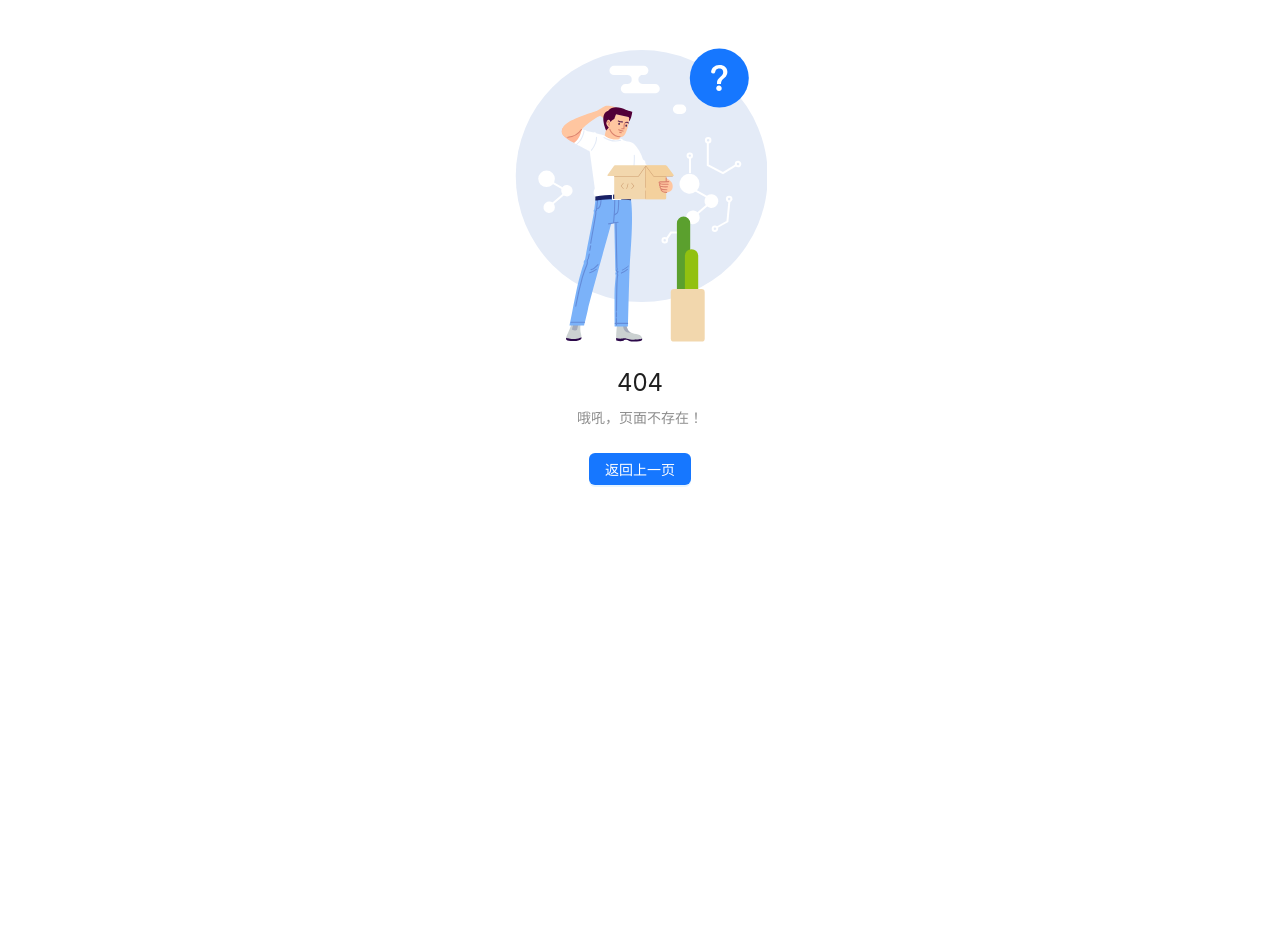
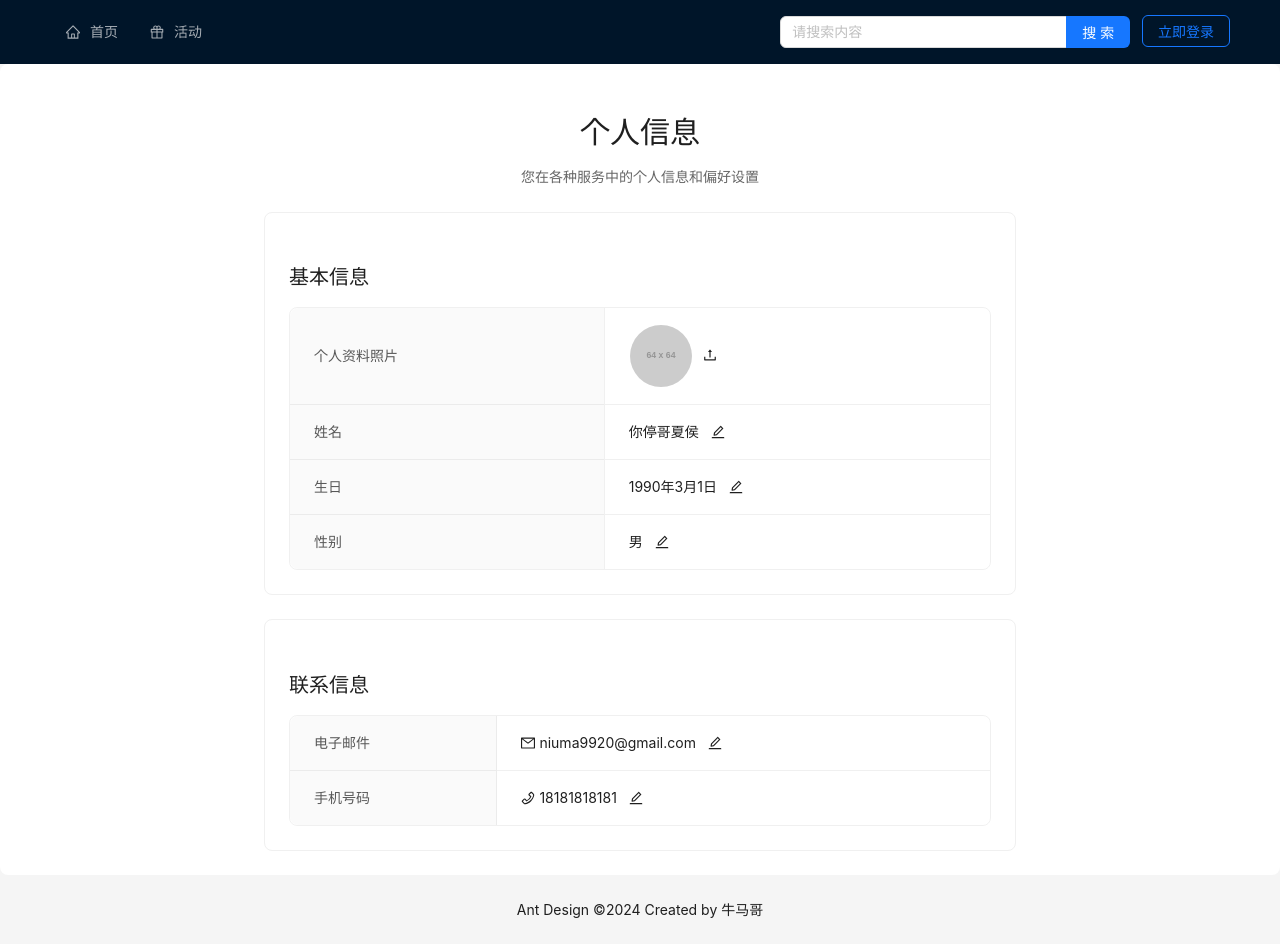
Before and after one commit to VH992098059/antd_template, a React (Vite) app: page /account/profile in a window 1280 px wide. Before the commit this address had no page. Before the commit the page ends 800 px from the top, so only its background shows below. Built offline with nearby package versions, Linux system fonts and the light colour scheme.

Commit message:
antd_template

```diff
--- a/package.json
+++ b/package.json
@@ -15,6 +15,7 @@
     "@types/react-transition-group": "^4.4.12",
     "antd": "^5.22.5",
     "axios": "^1.7.9",
+    "dayjs": "^1.11.13",
     "http-proxy-middleware": "^3.0.3",
     "jwt-decode": "^4.0.0",
     "md-editor-rt": "^5.1.1",
--- a/src/api/dataApi.tsx
+++ b/src/api/dataApi.tsx
@@ -8,7 +8,6 @@ const api=axios.create({
 //请求拦截器
 api.interceptors.request.use(
     (config) => {
-        console.log(config);
         const token=localStorage.getItem("auth");
         if(token){
             config.headers.Authorization = "Bearer "+token;
@@ -23,7 +22,6 @@ api.interceptors.request.use(
 //响应拦截器
 api.interceptors.response.use(
     (response)=>{
-        console.log(response);
         const code=response.data.code;
         switch (code){
             case "200":
--- a/src/layout/Home/HeaderModel/AvaterModel/AvaterModel.tsx
+++ b/src/layout/Home/HeaderModel/AvaterModel/AvaterModel.tsx
@@ -1,4 +1,4 @@
-import { useState, useContext, useEffect } from 'react';
+import { useState, useContext} from 'react';
 import { Link } from 'react-router-dom';
 import { Avatar, Badge, Button, Dropdown, message } from 'antd';
 import { UserOutlined } from '@ant-design/icons';
@@ -8,6 +8,7 @@ import MyContext from "./AvaterContext"
 const AvatarModal: React.FC = () => {
   const [dropdownOpen, setDropdownOpen] = useState(false);
   const context=useContext(MyContext)
+
   const handleLogout = async () => {
     try {
       setDropdownOpen(false);
@@ -24,7 +25,12 @@ const AvatarModal: React.FC = () => {
       key: 'user-info',
       label: (
         <div className="px-4 py-2">
-          <div className="text-base font-medium" style={{color:"black",fontWeight:"bold"}}>{context[0].length!=0?context[0].nickname:'未命名用户'}</div>
+
+          <div className="text-base font-medium" style={{color:"black",fontWeight:"bold"}}>{
+            /* eslint-disable-next-line @typescript-eslint/ban-ts-comment */
+          // @ts-expect-error
+            context[0].length!=0?context[0].nickname:'未命名用户'
+          }</div>
           <div className="text-gray-500 text-xs">{ '暂无账号信息'}</div>
         </div>
       ),
@@ -39,15 +45,7 @@ const AvatarModal: React.FC = () => {
         </Link>
       ),
     },
-    {
-      key: 'settings',
-      label: (
-        <Link to="/account/settings" onClick={() => setDropdownOpen(false)}>
-          账户设置
-        </Link>
-      ),
-    },
-    { type: 'divider' },
+
     {
       key: 'logout',
       label: (
@@ -80,7 +78,11 @@ const AvatarModal: React.FC = () => {
         >
           <Avatar
 
-            icon={context[0].length!=0?context[0].avatar:<UserOutlined />}
+            icon={
+              /* eslint-disable-next-line @typescript-eslint/ban-ts-comment */
+              // @ts-expect-error
+              context[0].length!=0?context[0].avatar:<UserOutlined />
+            }
             className="cursor-pointer hover:opacity-80 transition-opacity"
           />
         </Dropdown>
--- /dev/null
+++ b/src/page/Account/profile/ProFile.tsx
@@ -0,0 +1,223 @@
+import React, { useState } from "react";
+import type { UploadFile, UploadProps } from 'antd';
+import { Card, Avatar, Descriptions, Typography, Input, DatePicker, Select, Upload, message } from "antd";
+import { MailOutlined, EditOutlined, UploadOutlined, UserOutlined, PhoneOutlined } from "@ant-design/icons";
+import dayjs from "dayjs";
+import "dayjs/locale/zh-cn"; // 导入中文包
+import zhCN from "antd/locale/zh_CN";
+dayjs.locale("zh-cn");
+const { Title, Paragraph } = Typography;
+const { Option } = Select;
+
+export const ProFile = () => {
+  const [avatar, setAvatar] = useState("https://via.placeholder.com/64"); // 默认头像
+  const [name, setName] = useState("你停哥夏侯");
+  const [editingName, setEditingName] = useState(false);
+
+  const [email, setEmail] = useState("niuma9920@gmail.com");
+  const [editingEmail, setEditingEmail] = useState(false);
+
+  const [birthday, setBirthday] = useState("1990年3月1日");
+  const [editingBirthday, setEditingBirthday] = useState(false);
+
+  const [gender, setGender] = useState("男");
+  const [editingGender, setEditingGender] = useState(false);
+
+  const [phone, setPhone] = useState("18181818181");
+  const [editingPhone, setEditingPhone] = useState(false);
+  // 头像上传
+  // 类型定义
+  type UserProfile = {
+    name: string;
+    email: string;
+    birthday: string;
+    gender: string;
+    phone: string;
+    avatar: string;
+  };
+
+  // 表单验证规则
+  const validateEmail = (email: string) => {
+    return /^[^\s@]+@[^\s@]+\.[^\s@]+$/.test(email);
+  };
+
+  const validatePhone = (phone: string) => {
+    return /^1[3-9]\d{9}$/.test(phone);
+  };
+
+  const handleAvatarChange: UploadProps['onChange'] = (info) => {
+    if (info.file.status === "done") {
+      // 假设服务器返回的图片 URL
+      const imageUrl = URL.createObjectURL(info.file.originFileObj);
+      setAvatar(imageUrl);
+      message.success("头像上传成功！");
+    }
+  };
+
+  // 保存个人信息
+  const handleSave = async () => {
+    try {
+      const profileData: UserProfile = {
+        name,
+        email,
+        birthday,
+        gender,
+        phone,
+        avatar
+      };
+
+      // 表单验证
+      if (!validateEmail(email)) {
+        message.error('请输入有效的电子邮件地址');
+        return;
+      }
+
+      if (!validatePhone(phone)) {
+        message.error('请输入有效的手机号码');
+        return;
+      }
+
+      // 这里可以添加实际保存逻辑
+      message.success('个人信息保存成功！');
+    } catch (error) {
+      message.error('保存失败，请重试');
+    }
+  };
+
+  return (
+    <div style={{ maxWidth: 800, margin: "auto", padding: 24 }}>
+      {/* 页面标题 */}
+      <Title level={2} style={{ textAlign: "center" }}>
+        个人信息
+      </Title>
+      <Paragraph style={{ textAlign: "center", color: "#666" }}>
+        您在各种服务中的个人信息和偏好设置
+      </Paragraph>
+
+      {/* 个人资料卡片 */}
+      <Card style={{ marginTop: 24 }}>
+        <Title level={4}>基本信息</Title>
+        <Descriptions bordered column={1} style={{ marginTop: 16 }}>
+          {/* 头像上传 */}
+          <Descriptions.Item label="个人资料照片">
+            <Upload
+              showUploadList={false}
+              beforeUpload={() => true} // 这里可以加上传限制
+              onChange={handleAvatarChange}
+            >
+              <Avatar size={64} src={avatar} icon={<UserOutlined />} style={{ cursor: "pointer" }} />
+              <UploadOutlined style={{ marginLeft: 10, cursor: "pointer" }} />
+            </Upload>
+          </Descriptions.Item>
+
+          {/* 姓名（可编辑） */}
+          <Descriptions.Item label="姓名">
+            {editingName ? (
+              <Input
+                value={name}
+                onChange={(e) => setName(e.target.value)}
+                onPressEnter={() => setEditingName(false)}
+                onBlur={() => setEditingName(false)}
+                autoFocus
+              />
+            ) : (
+              <span onClick={() => setEditingName(true)} style={{ cursor: "pointer" }}>
+                {name} <EditOutlined style={{ marginLeft: 8 }} />
+              </span>
+            )}
+          </Descriptions.Item>
+
+          {/* 生日（可编辑） */}
+
+          <Descriptions.Item label="生日">
+            {editingBirthday ? (
+              <DatePicker
+                value={birthday ? dayjs(birthday, "YYYY年M月D日") : null}
+                onChange={(date, dateString) => {
+                  setBirthday(dateString);
+                }}
+                onOpenChange={(open) => {
+                  // 当弹层关闭时退出编辑模式
+                  if (!open) {
+                    setEditingBirthday(false);
+                  }
+                }}
+                format="YYYY年M月D日"
+              />
+            ) : (
+              <span onClick={() => setEditingBirthday(true)} style={{ cursor: "pointer" }}>
+                {birthday} <EditOutlined style={{ marginLeft: 8 }} />
+              </span>
+            )}
+          </Descriptions.Item>
+
+
+
+          {/* 性别（可编辑） */}
+          <Descriptions.Item label="性别">
+            {editingGender ? (
+              <Select
+                defaultValue={gender}
+                onChange={(value) => {
+                  setGender(value);
+                  setEditingGender(false);
+                }}
+                onBlur={() => setEditingGender(false)}
+                autoFocus
+              >
+                <Option value="男">男</Option>
+                <Option value="女">女</Option>
+                <Option value="其他">其他</Option>
+              </Select>
+            ) : (
+              <span onClick={() => setEditingGender(true)} style={{ cursor: "pointer" }}>
+                {gender} <EditOutlined style={{ marginLeft: 8 }} />
+              </span>
+            )}
+          </Descriptions.Item>
+        </Descriptions>
+      </Card>
+
+      {/* 联系信息卡片 */}
+      <Card style={{ marginTop: 24 }}>
+        <Title level={4}>联系信息</Title>
+        <Descriptions bordered column={1} style={{ marginTop: 16 }}>
+          {/* 电子邮件（可编辑） */}
+          <Descriptions.Item label="电子邮件">
+            {editingEmail ? (
+              <Input
+                value={email}
+                onChange={(e) => setEmail(e.target.value)}
+                onPressEnter={() => setEditingEmail(false)}
+                onBlur={() => setEditingEmail(false)}
+                autoFocus
+              />
+            ) : (
+              <span onClick={() => setEditingEmail(true)} style={{ cursor: "pointer" }}>
+                <MailOutlined /> {email} <EditOutlined style={{ marginLeft: 8 }} />
+              </span>
+            )}
+          </Descriptions.Item>
+          {/* 手机号码（可编辑） */}
+          <Descriptions.Item label="手机号码">
+            {editingPhone ? (
+              <Input
+                value={phone}
+                onChange={(e) => setPhone(e.target.value)}
+                onPressEnter={() => setEditingPhone(false)}
+                onBlur={() => setEditingPhone(false)}
+                autoFocus
+              />
+            ) : (
+              <span onClick={() => setEditingPhone(true)} style={{ cursor: "pointer" }}>
+                <PhoneOutlined /> {phone} <EditOutlined style={{ marginLeft: 8 }} />
+              </span>
+            )}
+          </Descriptions.Item>
+        </Descriptions>
+
+      </Card>
+
+    </div>
+  );
+};
--- a/src/router/router.tsx
+++ b/src/router/router.tsx
@@ -10,6 +10,7 @@ import {lazyLoad} from "./lazyLoad.tsx";
 import  ActivityTotalPage  from "../page/ActivityTotalPage/ActivityTotalPage.tsx";
 import { SearchPage } from "../page/Search/SearchPage.tsx";
 import { PrivateRoute } from "./privateRoute/PrivateRoute.tsx";
+import { ProFile } from "../page/Account/profile/ProFile.tsx";
 
 
 const router=createBrowserRouter([
@@ -37,6 +38,10 @@ const router=createBrowserRouter([
             {
                 path:"/search",
                 element:lazyLoad(<SearchPage/>)
+            },
+            {
+                path:"/account/profile",
+                element:lazyLoad(<ProFile/>)
             }
         ]
     },
```
Also changed, not shown: 1 other file (tests, documents, lock files or other folders).
